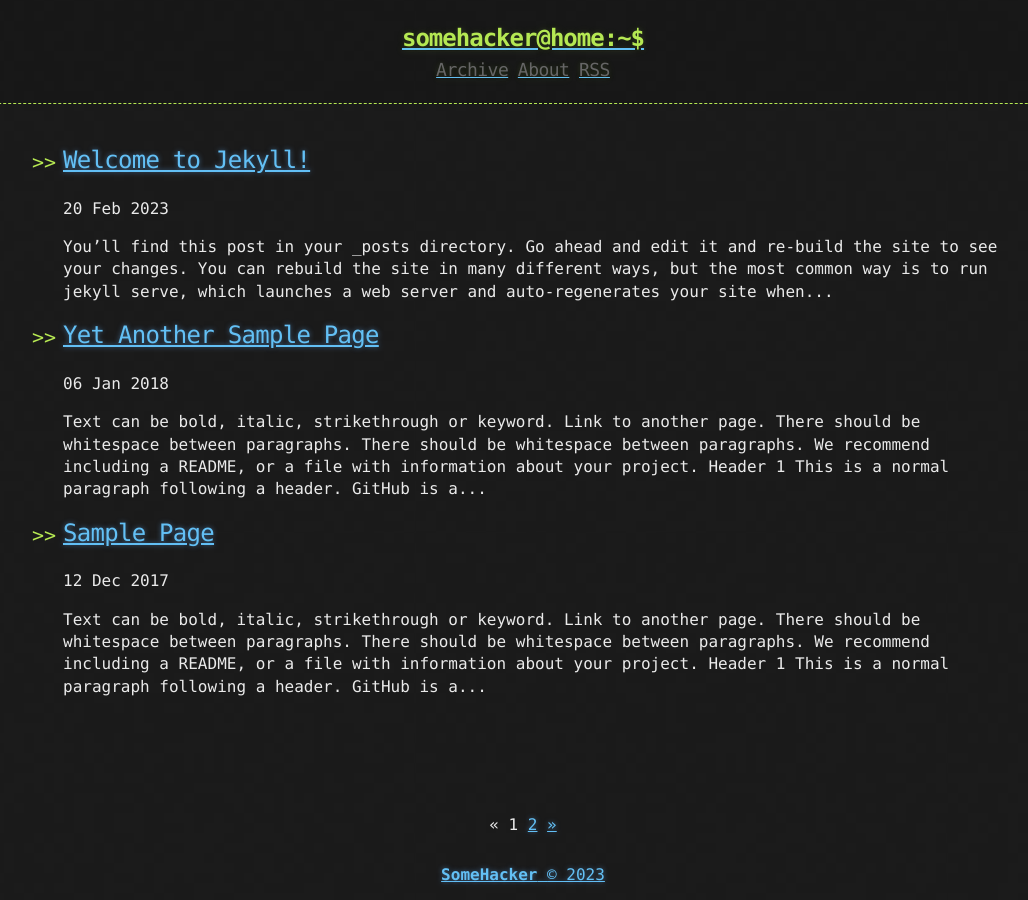
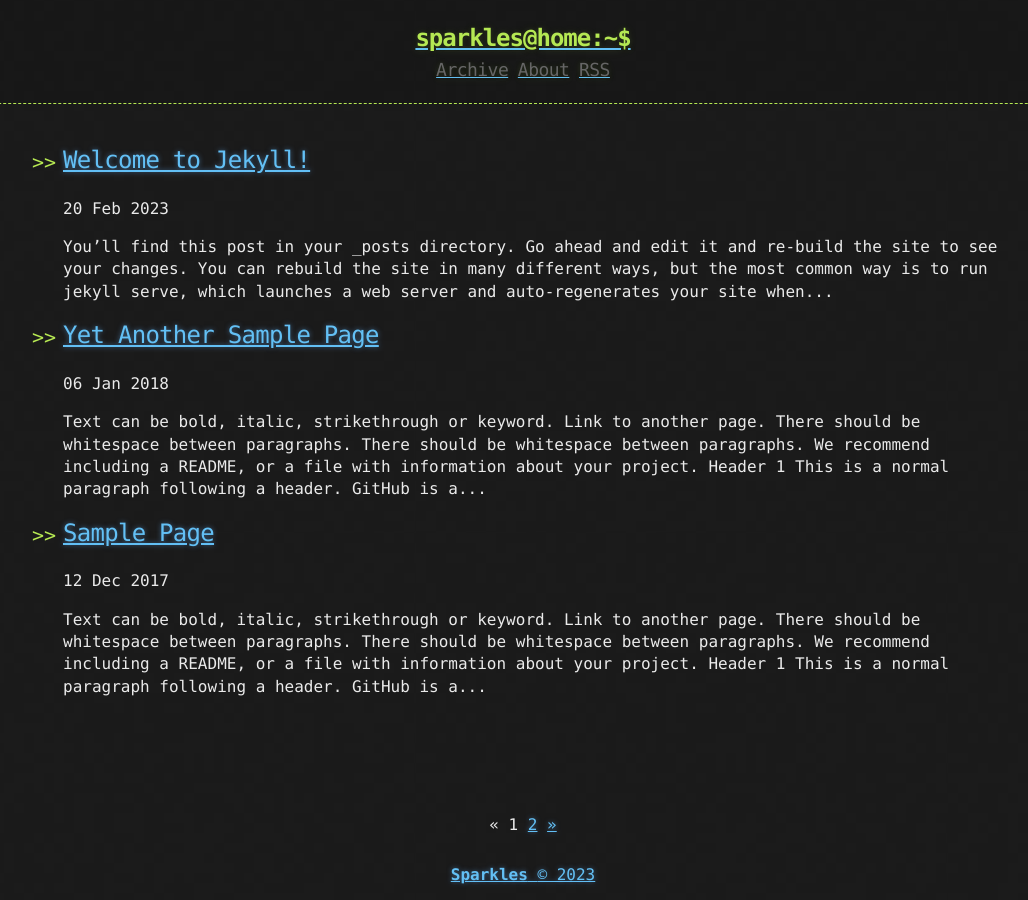
Before and after one commit to SparklesVX/SparklesVX.github.io, a Jekyll site: the page built from index.html, in a window 1280 px wide. Shown: the whole page, without its empty margins (117-1145 px from the left). Built offline with Jekyll 4.4.1, drawn with Linux system fonts in a browser that asks for light colours; the list of posts is cut into pages by our own code.

Commit message:
Update _config.yml
Initial Update

```diff
--- a/_config.yml
+++ b/_config.yml
@@ -1,9 +1,9 @@
-title: Hacker-Blog
-description: "A Jekyll Blog Theme For Hackers"
+title: SP/Arcanum
+description: "A repository for research, notes, and experiments."
 author:
-  name: "SomeHacker"
-  email: "someone@somewebsite.somedomain"
-  url: "https://ashishchaudhary.in/hacker-blog"
+  name: "Sparkles"
+  email: "sparkles@sparcanum.io"
+  url: "https://sparklesvx.github.io/"
 
 baseurl: /
 
@@ -28,5 +28,5 @@
   - jekyll-sitemap
 
 # Custom variables
-owner : "SomeHacker"
-year : "2020"
+owner : "Sparkles"
+year : "2023"
```
